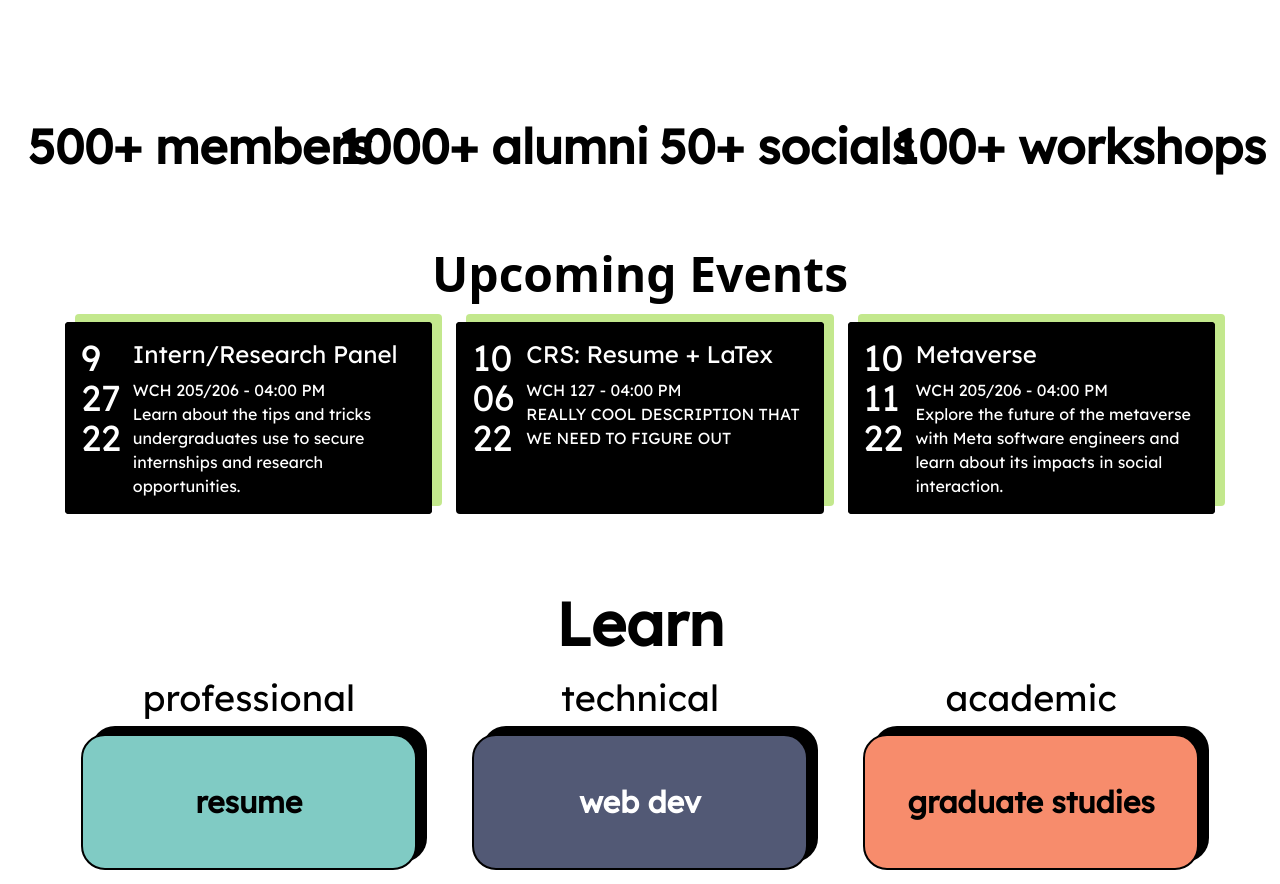
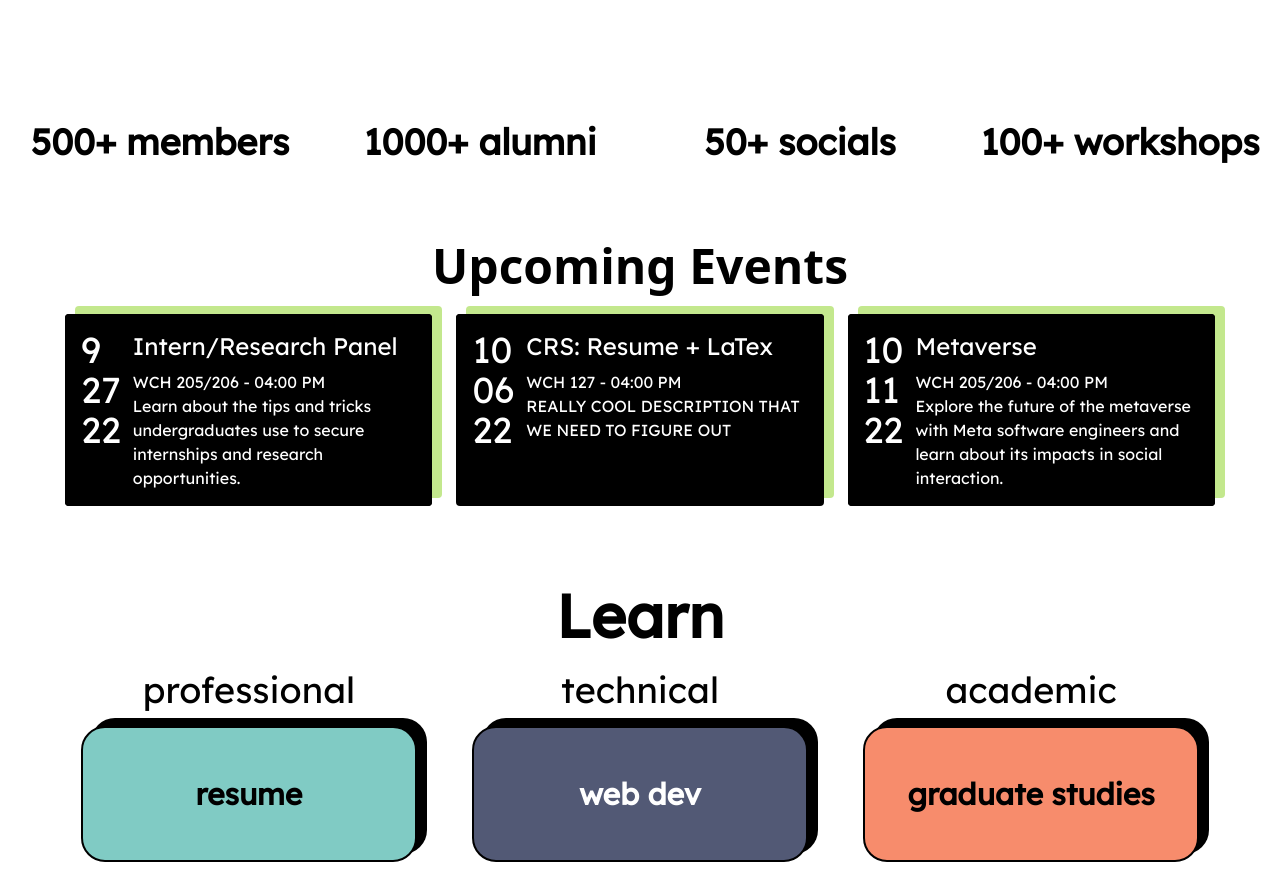
Before and after one commit to acm-ucr/acm-hydra, a Next.js app: page / in a window 1280 px wide. Shown: the part 1401-2285 px from the top of the page. Built offline with nearby package versions, Linux system fonts and the light colour scheme.

Commit message:
reduced the size by 1 and increased the width by 2

```diff
--- a/components/Stats.js
+++ b/components/Stats.js
@@ -3,7 +3,7 @@ import { Row, Col } from "react-bootstrap";
 
 const Stats = () => {
 	return (
-		<Row className='mb-20 font-lexend text-5xl decoration-acm-black text-acm-black font-semibold flex justify-between items-center whitespace-nowrap mx-auto w-11/12'>
+		<Row className='mb-20 font-lexend text-4xl decoration-acm-black text-acm-black font-semibold flex justify-between items-center whitespace-nowrap mx-auto w-12/12'>
 			<Col
 				sm={12}
 				md={6}
```
